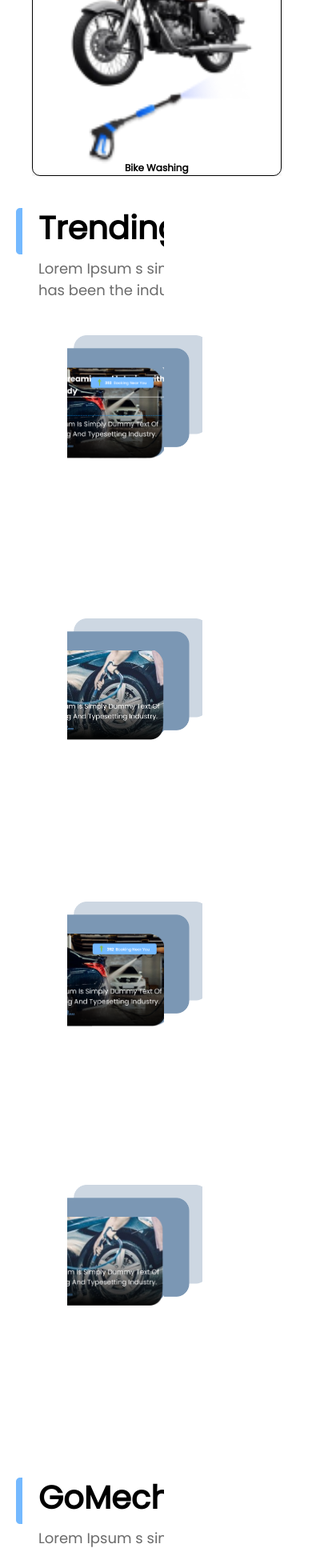
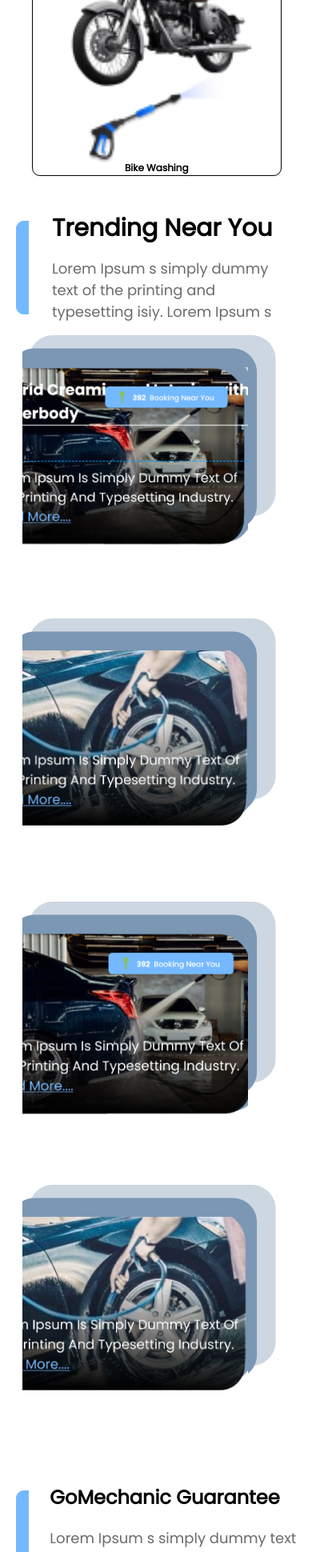
Before and after one commit to Vermaji8620/car_wash_new, a React (Vite) app: page / in a window 390 px wide. Shown: the part 2680-4620 px from the top of the page at 80% size. Built offline with nearby package versions, Linux system fonts and the light colour scheme.

Commit message:
fiurthhomeSec made responsive

```diff
--- a/src/components/FourthHomeSec.jsx
+++ b/src/components/FourthHomeSec.jsx
@@ -1,33 +1,33 @@
 import Rect from "../assets/Rectangle 192.png";
 const FourthHomeSec = () => {
   return (
-    <div className="fourth_section pt-10 pl-5">
-      <div className="w-[50%] gap-5 flex">
-        <div className="w-[46px]">
+    <div className="fourth_section gap-7 flex flex-col pt-10 pl-5">
+      <div className="sm:w-[50%] gap-5 flex">
+        <div className="sm:w-[46px] w-[96px] sm:top-0 relative top-4">
           <img src={Rect} alt="" />
         </div>
         <div className="flex gap-3 flex-col">
-          <div className=" w-[914px] h-[50px] font-[600] font-poppins text-[40px] overflow-hidden leading-[50px] ">
+          <div className="sm:w-[914px] h-[50px] font-[600] font-poppins sm:text-[40px] text-[24px] overflow-hidden leading-[50px] ">
             GoMechanic Guarantee
           </div>
-          <div className="font-poppins font-[400] w-[784px] h-[81px] text-[18px] leading-[27px] text-[#6B6B6B]">
+          <div className="font-poppins font-[400] sm:w-[784px] h-[81px] text-[18px] leading-[27px] text-[#6B6B6B]">
             Lorem Ipsum s simply dummy text of the printing and typesetting
             industry.orem Ipsum has been the industry standard dummy Lorem Ipsum
             isimply dummy.
           </div>
         </div>
       </div>
-      <div className="w-1/2 ml-16 flex items-center justify-between gap-4 flex-wrap">
-        <div className="w-[40%] text-[#74B9FF] font-[600] text-[23px] leading-[35px] h-[64px] text-center rounded-[10px] flex items-center justify-center bg-[#F5FAFF] border-[1px] border-[#74B9FF]">
+      <div className="sm:w-1/2 sm:ml-16 mr-3 flex items-center justify-between gap-4 sm:flex-wrap flex-col sm:flex-row">
+        <div className="sm:w-[40%] w-full text-[#74B9FF] font-[600] text-[23px] leading-[35px] h-[64px] text-center rounded-[10px] flex items-center justify-center bg-[#F5FAFF] border-[1px] border-[#74B9FF]">
           Free PickUp Drop
         </div>
-        <div className="w-[40%] text-[#74B9FF] font-[600] text-[23px] leading-[35px] h-[64px] text-center rounded-[10px] flex items-center justify-center bg-[#F5FAFF] border-[1px] border-[#74B9FF]">
+        <div className="sm:w-[40%] w-full text-[#74B9FF] font-[600] text-[23px] leading-[35px] h-[64px] text-center rounded-[10px] flex items-center justify-center bg-[#F5FAFF] border-[1px] border-[#74B9FF]">
           Genuine Parts
         </div>
-        <div className="w-[40%] text-[#74B9FF] font-[600] text-[23px] leading-[35px] h-[64px] text-center rounded-[10px] flex items-center justify-center bg-[#F5FAFF] border-[1px] border-[#74B9FF]">
+        <div className="sm:w-[40%] w-full text-[#74B9FF] font-[600] text-[23px] leading-[35px] h-[64px] text-center rounded-[10px] flex items-center justify-center bg-[#F5FAFF] border-[1px] border-[#74B9FF]">
           30 Days Warranty
         </div>
-        <div className="w-[40%] text-[#74B9FF] font-[600] text-[23px] leading-[35px] h-[64px] text-center rounded-[10px] flex items-center justify-center bg-[#F5FAFF] border-[1px] border-[#74B9FF]">
+        <div className="sm:w-[40%] w-full text-[#74B9FF] font-[600] text-[23px] leading-[35px] h-[64px] text-center rounded-[10px] flex items-center justify-center bg-[#F5FAFF] border-[1px] border-[#74B9FF]">
           Affordable Prices
         </div>
       </div>
--- a/src/components/ThirdHomeSec.jsx
+++ b/src/components/ThirdHomeSec.jsx
@@ -9,22 +9,22 @@ import foimage from "../assets/foimage.png";
 const ThirdHomeSec = () => {
   return (
     <div className="third_section pt-10 pl-5">
-      <div className="w-[50%] gap-5 flex">
-        <div className="w-[46px]">
+      <div className="overflow-hidden sm:w-[50%] w-full gap-5 flex">
+        <div className="sm:w-[46px] w-[96px] sm:top-0 relative top-4">
           <img src={Rect} alt="" />
         </div>
-        <div className="flex gap-3 flex-col">
-          <div className=" w-[914px] h-[50px] font-[600] font-poppins text-[40px] overflow-hidden leading-[50px] ">
+        <div className="flex justify-center gap-3 flex-col">
+          <div className="sm:w-[914px] h-[50px] font-[600] font-poppins sm:text-[40px] text-[30px] overflow-hidden leading-[50px] ">
             Trending Near You
           </div>
-          <div className="font-poppins font-[400] w-[784px] h-[81px] text-[18px] leading-[27px] text-[#6B6B6B]">
+          <div className="font-poppins font-[400] sm:w-[784px] w-[90%] h-[81px] text-[18px] leading-[27px] text-[#6B6B6B]">
             Lorem Ipsum s simply dummy text of the printing and typesetting
-            industry.orem Ipsum has been the industry standard dummy Lorem Ipsum
-            isimply dummy.
+            isiy. Lorem Ipsum s simply dummy text of the printing and
+            typesetting isiy.
           </div>
         </div>
       </div>
-      <div className="w-[50%] relative justify-between gap-3 ml-14 flex flex-wrap">
+      <div className="sm:w-[50%] relative justify-between gap-3 sm:ml-14 flex flex-wrap">
         <div className="w-[330px] m-2 h-[326px] relative overflow-hidden">
           <img src={frect} alt="" className="absolute z-10 left-2 top-2" />
           <img src={srect} alt="" className="absolute z-20 -left-4 top-6" />
```
